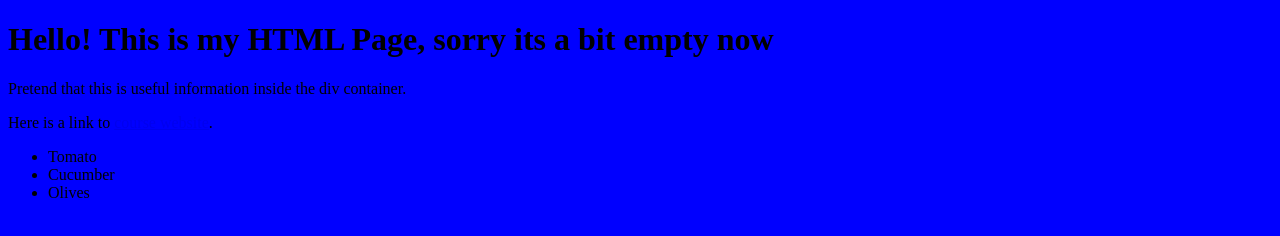
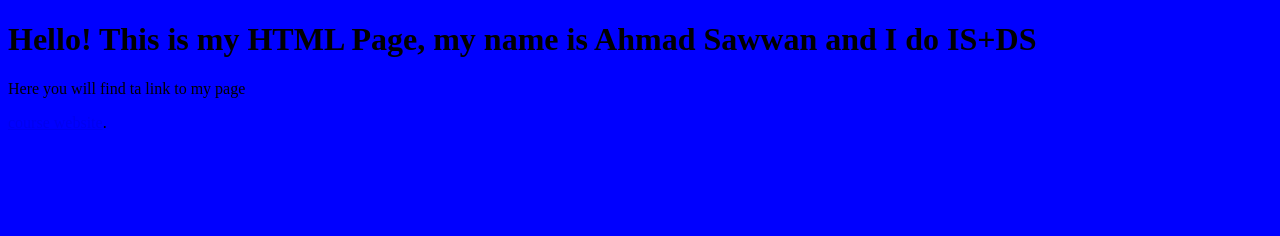
Before and after one commit to ahmadsawwan/ahmadsawwan.github.io, a plain HTML site: page index.html in a window 1280 px wide. Drawn offline with Linux system fonts and the light colour scheme.

Commit message:
edited html

```diff
--- a/index.html
+++ b/index.html
@@ -2,7 +2,7 @@
 <html lang="en">
 <head>
     <meta charset="UTF-8">
-    <title> My HTML Page</title>
+    <title> This is Ahmad Sawwans Page</title>
     <style>
         body {
             background-color: blue;
@@ -10,13 +10,9 @@
     </style>
 </head>
 <body>
-    <h1> Hello! This is my HTML Page, sorry its a bit empty now</h1>
+    <h1> Hello! This is my HTML Page, my name is Ahmad Sawwan and I do IS+DS</h1>
     <div class="container">
-    <p>Pretend that this is useful information inside the div container.</p>
-    <p>Here is a link to <a href="https://cultureasdata-uiuc.github.io/is310-fall-2024/" target="_blank">course website</a>.</p>
-    <ul>
-         <li>Tomato</li>
-         <li>Cucumber</li>
-         <li>Olives</li>
-    </ul>
+    <p>Here you will find ta link to my page</p>
+    <a href="https://ahmadsawwan.github.io/" target="_blank">course website</a>.
+
 </div>
```
